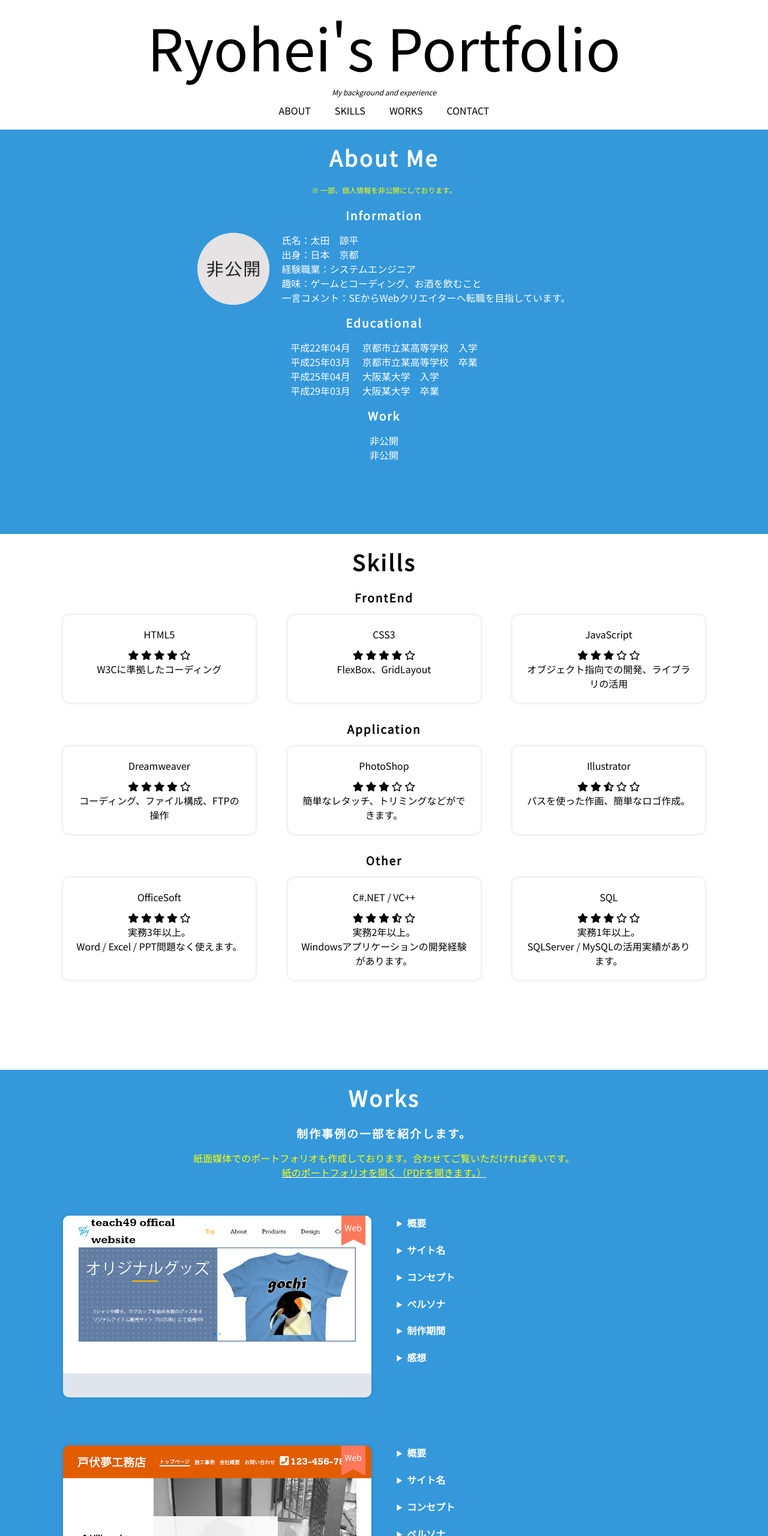
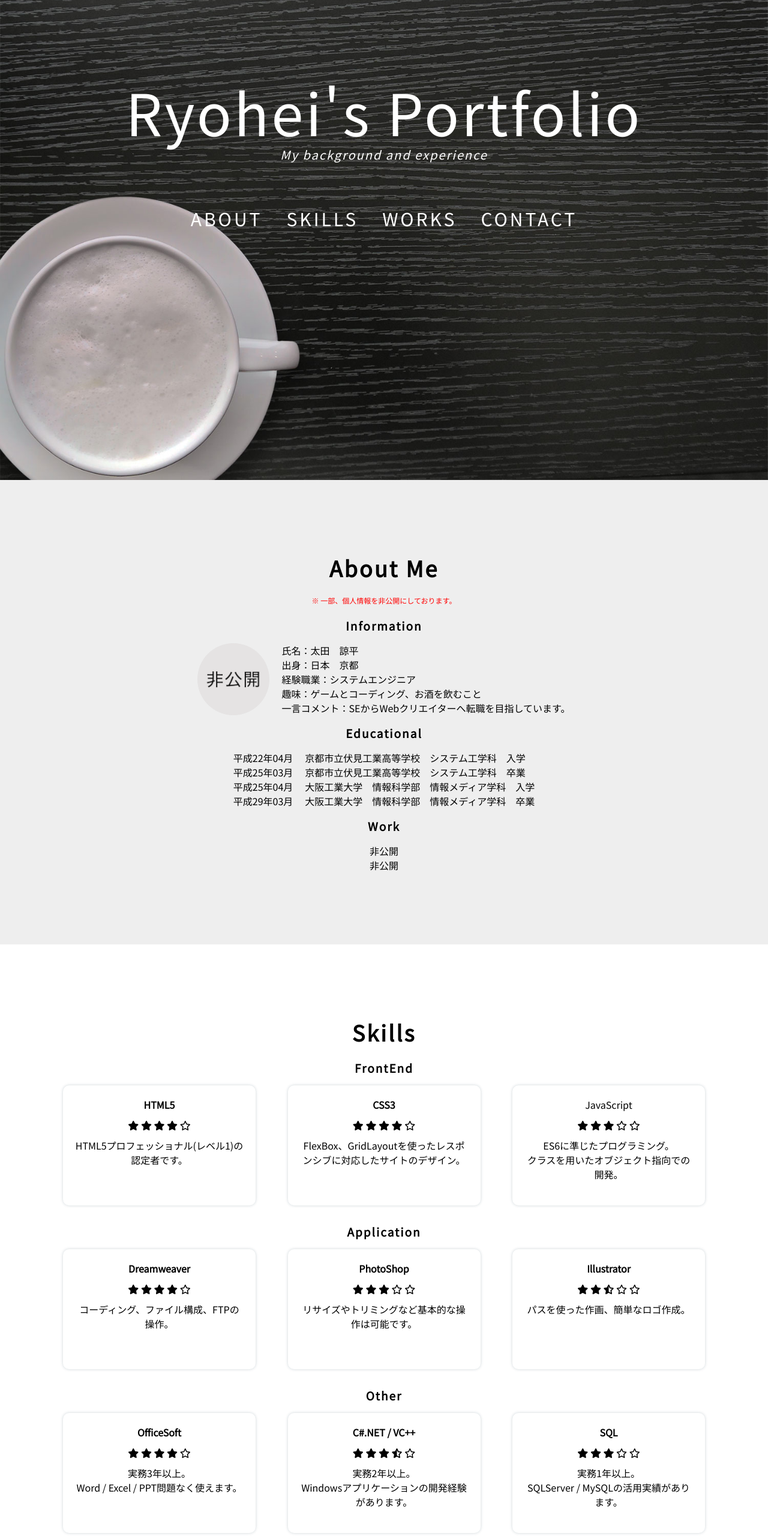
Before and after one commit to 4NAN10/ryohei-s-portfolio, a plain HTML site: page index.html in a window 1280 px wide. Shown: the top 2560 px of the page at 60% size. Drawn offline with Linux system fonts and the light colour scheme; a web font is replaced by a local one.

Commit message:
以下の修正 ・ヒーロー画像を追加。 ・セクション毎の上下の余白を調整。

```diff
--- a/css/style.css
+++ b/css/style.css
@@ -7,99 +7,179 @@ Stylesheet: ベーススタイル
 * {
   margin: 0;
   padding: 0;
-  box-sizing: border-box; }
+  -webkit-box-sizing: border-box;
+          box-sizing: border-box;
+}
 
 html {
-  scroll-behavior: smooth; }
+  scroll-behavior: smooth;
+  height: 100%;
+}
 
 body {
-  font-family: 'Kameron', 'Noto Sans JP', sans-serif; }
+  font-family: 'Kameron', 'Noto Sans JP', sans-serif;
+  height: 100%;
+}
 
 img {
   max-width: 100%;
-  vertical-align: bottom; }
+  vertical-align: bottom;
+}
 
 .font-sm, body, .skills__comment, .works dd {
-  font-size: 16px; }
+  font-size: 16px;
+}
 
 .font-md, .sub-title {
-  font-size: 19px; }
+  font-size: 19px;
+}
 
 .font-lr {
-  font-size: 23px; }
+  font-size: 23px;
+}
 
 .font-lg, .main-title {
-  font-size: 36px; }
+  font-size: 36px;
+}
 
 .mb-lg {
-  margin-bottom: 150px !important; }
+  margin-bottom: 150px !important;
+}
 
 .mb-sm, .sub-title {
-  margin-bottom: 16px !important; }
+  margin-bottom: 16px !important;
+}
 
 .pb-sm {
-  padding-bottom: 16px !important; }
+  padding-bottom: 16px !important;
+}
+
+.pt-lg {
+  padding-top: 120px !important;
+}
 
 .pb-lg {
-  padding-bottom: 120px !important; }
+  padding-bottom: 120px !important;
+}
 
 .content-width {
   width: 90%;
   margin: 0 auto;
-  max-width: 1070px; }
+  max-width: 1070px;
+}
 
 nav a {
   color: #000000;
   text-decoration: none !important;
-  text-transform: uppercase; }
+  text-transform: uppercase;
+}
 
 .header {
-  padding: 20px 0; }
+  background-image: url(../img/hero.jpg);
+  background-position: left bottom;
+  background-size: cover;
+  height: 100%;
+}
+
+.header__inner {
+  display: -webkit-box;
+  display: -ms-flexbox;
+  display: flex;
+  -webkit-box-orient: vertical;
+  -webkit-box-direction: normal;
+      -ms-flex-direction: column;
+          flex-direction: column;
+  padding-top: 10%;
+}
+
 .header__nav ul {
-    margin-top: 10px; }
+  margin-top: 10px;
+}
+
 .header__nav ul li {
-      margin: 0 20px; }
+  margin: 0 20px;
+  color: #ffffff;
+  font-size: 30px;
+  letter-spacing: 4px;
+}
+
 .header h1 {
   text-align: center;
   font-size: 96px;
   font-weight: 400;
   line-height: 1.2;
-    margin: 0 auto 10px; }
+  letter-spacing: 4px;
+  margin: 0 auto;
+  color: #ffffff;
+}
+
 .header__sub {
   text-align: center;
-    font-size: 12px;
+  font-size: 20px;
   font-style: italic;
   font-weight: 400;
-    margin: 10px auto;
-    text-align: center; }
+  letter-spacing: 2px;
+  margin-right: auto;
+  margin-bottom: 60px;
+  margin-left: auto;
+  text-align: center;
+  color: #ffffff;
+}
+
 .header__ul {
+  display: -webkit-box;
+  display: -ms-flexbox;
   display: flex;
-    justify-content: center; }
+  -webkit-box-pack: center;
+      -ms-flex-pack: center;
+          justify-content: center;
+}
+
 .header li {
-    list-style-type: none; }
+  list-style-type: none;
+}
 
 .mobile-header {
-  display: none; }
+  display: none;
+}
+
 .mobile-header a {
   color: #000000;
   text-decoration: none !important;
-    text-transform: uppercase; }
+  text-transform: uppercase;
+}
+
 .mobile-header ul {
+  display: -webkit-box;
+  display: -ms-flexbox;
   display: flex;
+  -webkit-box-pack: center;
+      -ms-flex-pack: center;
           justify-content: center;
-    list-style: none; }
+  list-style: none;
+}
+
 .mobile-header li {
-    margin: 0 10px; }
+  margin: 0 10px;
+}
+
 .mobile-header.triggered {
+  display: -webkit-box;
+  display: -ms-flexbox;
   display: flex;
+  -ms-flex-pack: distribute;
       justify-content: space-around;
+  -webkit-box-align: center;
+      -ms-flex-align: center;
           align-items: center;
   position: fixed;
   top: 0;
   width: 100%;
   height: 50px;
   background-color: rgba(255, 255, 255, 0.9);
-    box-shadow: 10px 0 25px -10px rgba(0, 0, 0, 0.5); }
+  -webkit-box-shadow: 10px 0 25px -10px rgba(0, 0, 0, 0.5);
+          box-shadow: 10px 0 25px -10px rgba(0, 0, 0, 0.5);
+}
 
 .main-title {
   font-weight: 600;
@@ -107,84 +187,142 @@ nav a {
   margin-bottom: 0;
   display: block;
   text-align: center;
-  padding: 20px 0; }
+  padding-top: 0;
+  padding-bottom: 20px;
+}
 
 .sub-title {
   letter-spacing: 2px;
-  text-align: center; }
+  text-align: center;
+}
 
 .wrapper:nth-last-child(even) {
-  background-color: #3498db;
-  color: #ffffff; }
+  background-color: #EEEEEE;
+  color: #000000;
+}
 
 .about__info {
+  display: -webkit-box;
+  display: -ms-flexbox;
   display: flex;
+  -webkit-box-pack: center;
+      -ms-flex-pack: center;
           justify-content: center;
-  align-items: center; }
+  -webkit-box-align: center;
+      -ms-flex-align: center;
+          align-items: center;
+}
 
 .about__educational, .about__work {
   max-width: 100%;
   margin: 0 auto;
-  text-align: center; }
+  text-align: center;
+}
 
 .about__ul {
   display: inline-block;
   text-align: left;
-  list-style: none; }
+  list-style: none;
+}
 
 .about__img {
   border-radius: 50%;
   background-color: #e6e6e6;
   margin-right: 20px;
   overflow: hidden;
-  width: 120px; }
+  width: 120px;
+}
+
 .about__img > img {
+  -o-object-fit: cover;
      object-fit: cover;
   width: 100%;
-    height: 100%; }
+  height: 100%;
+}
 
 .datetime {
-  margin-right: 20px; }
+  margin-right: 20px;
+}
 
 .skills__inner {
+  display: -webkit-box;
+  display: -ms-flexbox;
   display: flex;
+  -webkit-box-orient: horizontal;
+  -webkit-box-direction: normal;
+      -ms-flex-direction: row;
           flex-direction: row;
-  flex-wrap: wrap;
-  justify-content: space-between; }
+  -ms-flex-wrap: nowrap;
+      flex-wrap: nowrap;
+  -webkit-box-pack: justify;
+      -ms-flex-pack: justify;
+          justify-content: space-between;
+}
 
 .skills__item {
   text-align: center;
   border-radius: 10px;
+  -webkit-box-shadow: 0 0 5px rgba(17, 51, 72, 0.2);
           box-shadow: 0 0 5px rgba(17, 51, 72, 0.2);
   padding: 20px;
   margin: 0 30px 30px 0;
-  flex-basis: 30%; }
+  -ms-flex-preferred-size: 30%;
+      flex-basis: 30%;
+  height: 200px;
+}
+
 .skills__item:last-child {
-    margin-right: 0; }
+  margin-right: 0;
+}
 
-.skills__title {
-  margin-bottom: 10px; }
+.skills__title, .skills__level {
+  margin-bottom: 10px;
+}
+
+.last-row-item {
+  margin-bottom: 0;
+}
 
 .works__item {
+  display: -webkit-box;
+  display: -ms-flexbox;
   display: flex;
+  -webkit-box-orient: horizontal;
+  -webkit-box-direction: normal;
+      -ms-flex-direction: row;
           flex-direction: row;
+  -ms-flex-wrap: wrap;
       flex-wrap: wrap;
+  -webkit-box-align: start;
+      -ms-flex-align: start;
           align-items: flex-start;
+  -webkit-box-pack: justify;
+      -ms-flex-pack: justify;
           justify-content: space-between;
-  padding: 40px 0; }
+  padding: 40px 0;
+}
+
 .works__item:last-child {
-    padding-bottom: 0; }
+  padding-bottom: 0;
+}
 
 .works__img {
+  -ms-flex-preferred-size: 48%;
       flex-basis: 48%;
   border-radius: 10px;
+  -webkit-box-shadow: 0 0 5px rgba(17, 51, 72, 0.2);
           box-shadow: 0 0 5px rgba(17, 51, 72, 0.2);
   overflow: hidden;
-  position: relative; }
+  position: relative;
+}
+
 .works__img img {
+  -o-object-fit: cover;
      object-fit: cover;
   width: 100%;
-    height: 100%; }
+  height: 100%;
+}
+
 .works__img-ribbon {
   display: inline-block;
   position: absolute;
@@ -197,7 +335,9 @@ nav a {
   text-align: center;
   font-size: 14px;
   color: white;
-    background: #ff785b; }
+  background: #ff785b;
+}
+
 .works__img-ribbon::after {
   content: '';
   position: absolute;
@@ -207,60 +347,98 @@ nav a {
   width: 0;
   border-left: 20px solid #ff785b;
   border-right: 20px solid #ff785b;
-      border-bottom: 10px solid transparent; }
+  border-bottom: 10px solid transparent;
+}
 
 .works__description {
-  flex-basis: 48%; }
+  -ms-flex-preferred-size: 48%;
+      flex-basis: 48%;
+}
+
 .works__description details {
-    margin-bottom: 1.3rem; }
+  margin-bottom: 1.3rem;
+}
+
 .works__description details:last-child {
-      margin-bottom: 0; }
+  margin-bottom: 0;
+}
+
 .works__description details summary {
-    font-weight: bold; }
+  font-weight: bold;
+}
+
 .works__description details summary:focus {
-    outline: none; }
+  outline: none;
+}
 
 .works a {
   color: #ffffff;
-  text-decoration: none !important; }
+  text-decoration: none !important;
+}
 
 .ai {
   width: 100%;
-  height: 100%; }
+  height: 100%;
+}
 
 .logo-link {
-  color: yellow !important; }
+  color: yellow !important;
+}
 
 .contact__inner {
   max-width: 100%;
   margin: 0 auto;
-  text-align: center; }
+  text-align: center;
+}
+
 .contact__inner ul {
   display: inline-block;
   text-align: left;
-    list-style: none; }
+  list-style: none;
+}
+
 .contact__inner li {
-    margin-bottom: 10px; }
+  margin-bottom: 10px;
+}
+
 .contact__inner li > span {
-      font-size: 12px; }
+  font-size: 12px;
+}
+
 .contact__inner li:last-child {
-      margin-bottom: 0; }
+  margin-bottom: 0;
+}
 
 .footer {
   padding: 30px 0;
-  border-top: 1px solid #e6e6e6; }
+  border-top: 1px solid #e6e6e6;
+}
+
 .footer__nav {
-    padding-bottom: 20px; }
+  padding-bottom: 20px;
+}
+
 .footer__ul {
+  display: -webkit-box;
+  display: -ms-flexbox;
   display: flex;
+  -webkit-box-pack: center;
+      -ms-flex-pack: center;
           justify-content: center;
+  -webkit-box-align: center;
+      -ms-flex-align: center;
           align-items: center;
   text-align: center;
-    list-style: none; }
+  list-style: none;
+}
+
 .footer__li {
-    margin: 0 10px; }
+  margin: 0 10px;
+}
+
 .footer__copyright {
-    text-align: center; }
+  text-align: center;
+}
 
 @media screen and (max-width: 960px) {
   /******************************************************************
@@ -269,21 +447,33 @@ Stylesheet: 960px以下のモニタで適用
 
 ******************************************************************/
   .font-sm, body, .skills__comment, .works dd {
-    font-size: 14px; }
+    font-size: 14px;
+  }
   .font-md, .sub-title {
-    font-size: 17px; }
+    font-size: 17px;
+  }
   .font-lr {
-    font-size: 17px; }
+    font-size: 17px;
+  }
   .font-lg, .main-title {
-    font-size: 25px; }
+    font-size: 25px;
+  }
   .mb-sm, .sub-title {
-    margin-bottom: 16px !important; }
+    margin-bottom: 16px !important;
+  }
   .mb-lg {
-    margin-bottom: 80px !important; }
+    margin-bottom: 80px !important;
+  }
   .pb-sm {
-    padding-bottom: 16px !important; }
+    padding-bottom: 16px !important;
+  }
+  .pt-lg {
+    padding-top: 80px !important;
+  }
   .pb-lg {
-    padding-bottom: 80px !important; } }
+    padding-bottom: 80px !important;
+  }
+}
 
 @media screen and (max-width: 600px) {
   /******************************************************************
@@ -291,16 +481,55 @@ Stylesheet: 960px以下のモニタで適用
 Stylesheet: 600px以下のタブレットやモニタで適用
 
 ******************************************************************/
+  .header {
+    background-position: 20%;
+  }
+  .header h1 {
+    font-size: 60px;
+  }
+  .header__sub {
+    font-size: 20px;
+    margin-bottom: 30px;
+  }
+  .header__nav ul {
+    -webkit-box-orient: vertical;
+    -webkit-box-direction: normal;
+        -ms-flex-direction: column;
+            flex-direction: column;
+    -webkit-box-align: center;
+        -ms-flex-align: center;
+            align-items: center;
+  }
+  .header__nav ul li {
+    font-size: 16px;
+  }
+  .header__nav ul a:not(:last-child) {
+    margin-bottom: 10px;
+  }
   .about__info {
-    flex-direction: column; }
+    -webkit-box-orient: vertical;
+    -webkit-box-direction: normal;
+        -ms-flex-direction: column;
+            flex-direction: column;
+  }
   .skills__inner {
-    flex-direction: column; }
+    -webkit-box-orient: vertical;
+    -webkit-box-direction: normal;
+        -ms-flex-direction: column;
+            flex-direction: column;
+  }
   .skills__item {
-    margin-right: 0; }
+    margin-right: 0;
+  }
   .works__item {
+    -webkit-box-orient: vertical;
+    -webkit-box-direction: normal;
+        -ms-flex-direction: column;
             flex-direction: column;
-    padding: 20px 0; }
+    padding: 20px 0;
+  }
   .works__img {
-    margin-bottom: 16px !important; } }
-
+    margin-bottom: 16px !important;
+  }
+}
 /*# sourceMappingURL=style.css.map */
--- a/index.html
+++ b/index.html
@@ -13,7 +13,8 @@
 </head>
 
 <body>
-  <header class="header content-width">
+  <header class="header">
+    <div class="header__inner">
       <h1>Ryohei's Portfolio</h1>
       <p class="header__sub">My background and experience</p>
       <nav class="header__nav">
@@ -32,6 +33,7 @@
           </a>
         </ul>
       </nav>
+    </div>
   </header>
   <div class="nav-trigger"></div>
   <div class="mobile-header">
@@ -58,9 +60,9 @@
   <div class="content">
     <article>
       <div class="wrapper">
-        <section id="about-page" class="about content-width pb-lg">
+        <section id="about-page" class="about content-width pt-lg pb-lg">
           <h2 class="main-title">About Me</h2>
-          <p style="text-align: center; font-size: 12px; margin-bottom: 20px; color: yellow;">※ 一部、個人情報を非公開にしております。</p>
+          <p style="text-align: center; font-size: 12px; margin-bottom: 20px; color: red;">※ 一部、個人情報を非公開にしております。</p>
           <h3 class="sub-title">Information</h3>
           <div class="about__inner">
             <div class="about__info mb-sm">
@@ -79,13 +81,13 @@
             <div class="about__educational mb-sm">
               <ul class="about__ul">
                 <li>
-                  <span class="datetime">平成22年04月</span>京都市立某高等学校　入学</li>
+                  <span class="datetime">平成22年04月</span>京都市立伏見工業高等学校　システム工学科　入学</li>
                 <li>
-                  <span class="datetime">平成25年03月</span>京都市立某高等学校　卒業</li>
+                  <span class="datetime">平成25年03月</span>京都市立伏見工業高等学校　システム工学科　卒業</li>
                 <li>
-                  <span class="datetime">平成25年04月</span>大阪某大学　入学</li>
+                  <span class="datetime">平成25年04月</span>大阪工業大学　情報科学部　情報メディア学科　入学</li>
                 <li>
-                  <span class="datetime">平成29年03月</span>大阪某大学　卒業</li>
+                  <span class="datetime">平成29年03月</span>大阪工業大学　情報科学部　情報メディア学科　卒業</li>
               </ul>
             </div>
             <h3 class="sub-title">Work</h3>
@@ -102,13 +104,13 @@
       </div>
       <!-- ./wrapper -->
       <div class="wrapper">
-        <section id="skills-page" class="skills content-width pb-lg">
+        <section id="skills-page" class="skills content-width pt-lg pb-lg">
           <h2 class="main-title">Skills</h2>
           <div class="skills__front-end">
             <h3 class="sub-title">FrontEnd</h3>
             <div class="skills__inner">
               <div class="skills__item">
-                <p class="skills__title">HTML5</p>
+                <h4 class="skills__title">HTML5</h4>
                 <div class="skills__level">
                   <i class="fas fa-star"></i>
                   <i class="fas fa-star"></i>
@@ -116,11 +118,12 @@
                   <i class="fas fa-star"></i>
                   <i class="far fa-star"></i>
                 </div>
-                <p class="skills__comment">W3Cに準拠したコーディング</p>
+                <p class="skills__comment">HTML5プロフェッショナル(レベル1)の認定者です。
+                </p>
               </div>
               <!-- ./skills__item -->
               <div class="skills__item">
-                <p class="skills__title">CSS3</p>
+                <h4 class="skills__title">CSS3</h4>
                 <div class="skills__level">
                   <i class="fas fa-star"></i>
                   <i class="fas fa-star"></i>
@@ -128,7 +131,9 @@
                   <i class="fas fa-star"></i>
                   <i class="far fa-star"></i>
                 </div>
-                <p class="skills__comment">FlexBox、GridLayout</p>
+                <p class="skills__comment">
+                  FlexBox、GridLayoutを使ったレスポンシブに対応したサイトのデザイン。
+                </p>
               </div>
               <!-- ./skills__item -->
               <div class="skills__item">
@@ -140,7 +145,10 @@
                   <i class="far fa-star"></i>
                   <i class="far fa-star"></i>
                 </div>
-                <p class="skills__comment">オブジェクト指向での開発、ライブラリの活用</p>
+                <p class="skills__comment">
+                  ES6に準じたプログラミング。<br>
+                  クラスを用いたオブジェクト指向での開発。
+                </p>
               </div>
               <!-- ./skills__item -->
             </div>
@@ -151,7 +159,7 @@
             <h3 class="sub-title">Application</h3>
             <div class="skills__inner">
               <div class="skills__item">
-                <div class="skills__title">Dreamweaver</div>
+                <h4 class="skills__title">Dreamweaver</h4>
                 <div class="skills__level">
                   <i class="fas fa-star"></i>
                   <i class="fas fa-star"></i>
@@ -159,11 +167,12 @@
                   <i class="fas fa-star"></i>
                   <i class="far fa-star"></i>
                 </div>
-                <p class="skills__comment">コーディング、ファイル構成、FTPの操作</p>
+                <p class="skills__comment">コーディング、ファイル構成、FTPの操作。
+                </p>
               </div>
               <!-- /.skills__item -->
               <div class="skills__item">
-                <div class="skills__title">PhotoShop</div>
+                <h4 class="skills__title">PhotoShop</h4>
                 <div class="skills__level">
                   <i class="fas fa-star"></i>
                   <i class="fas fa-star"></i>
@@ -171,11 +180,13 @@
                   <i class="far fa-star"></i>
                   <i class="far fa-star"></i>
                 </div>
-                <p class="skills__comment">簡単なレタッチ、トリミングなどができます。</p>
+                <p class="skills__comment">
+                  リサイズやトリミングなど基本的な操作は可能です。
+                </p>
               </div>
               <!-- /.skills__item -->
               <div class="skills__item">
-                <div class="skills__title">Illustrator</div>
+                <h4 class="skills__title">Illustrator</h4>
                 <div class="skills__level">
                   <i class="fas fa-star"></i>
                   <i class="fas fa-star"></i>
@@ -193,8 +204,8 @@
           <div class="skills__Other">
             <h3 class="sub-title">Other</h3>
             <div class="skills__inner">
-              <div class="skills__item">
-                <div class="skills__title">OfficeSoft</div>
+              <div class="skills__item last-row-item">
+                <h4 class="skills__title">OfficeSoft</h4>
                 <div class="skills__level">
                   <i class="fas fa-star"></i>
                   <i class="fas fa-star"></i>
@@ -206,8 +217,8 @@
                   <br>Word / Excel / PPT問題なく使えます。</p>
               </div>
               <!-- /.skills__item -->
-              <div class="skills__item">
-                <div class="skills__title">C#.NET / VC++</div>
+              <div class="skills__item last-row-item">
+                <h4 class="skills__title">C#.NET / VC++</h4>
                 <div class="skills__level">
                   <i class="fas fa-star"></i>
                   <i class="fas fa-star"></i>
@@ -219,8 +230,8 @@
                   <br>Windowsアプリケーションの開発経験があります。</p>
               </div>
               <!-- /.skills__item -->
-              <div class="skills__item">
-                <div class="skills__title">SQL</div>
+              <div class="skills__item last-row-item">
+                <h4 class="skills__title">SQL</h4>
                 <div class="skills__level">
                   <i class="fas fa-star"></i>
                   <i class="fas fa-star"></i>
@@ -240,12 +251,12 @@
       </div>
       <!-- /.wrapper -->
       <div class="wrapper">
-        <section id="works-page" class="works content-width pb-lg">
+        <section id="works-page" class="works content-width pt-lg pb-lg">
           <h2 class="main-title">Works</h2>
           <h3 class="sub-title">制作事例の一部を紹介します。</h3>
-          <p style="text-align: center; color: yellow;">紙面媒体でのポートフォリオも作成しております。合わせてご覧いただければ幸いです。</p>
+          <p style="text-align: center;">紙面媒体でのポートフォリオも作成しております。合わせてご覧いただければ幸いです。</p>
           <a href="./pdf/portfolio.pdf" target="_blank" style="text-decoration: underline !important;">
-            <p style="text-align: center; margin-bottom: 20px; color: yellow;">紙のポートフォリオを開く（PDFを開きます。）</p>
+            <p style="text-align: center; margin-bottom: 20px; color: red;">紙のポートフォリオを開く（PDFを開きます。）</p>
           </a>
           <div class="works__inner">
             <div class="works__item">
@@ -437,7 +448,7 @@
       </div>
       <!-- /.wrapper -->
       <div class="wrapper">
-        <section id="contact-page" class="contact content-width pb-lg">
+        <section id="contact-page" class="contact content-width pt-lg pb-lg">
           <h2 class="main-title">Contact</h2>
           <h3 class="sub-title">ご連絡は以下より、お願いいたします。</h3>
           <div class="contact__inner">
```
Also changed, not shown: img/Screen Shot 2020-08-20 at 15.52.57.png (renamed from img/teach49_website.png), img/hero.jpg (added), 1 other file. Lines whose indentation alone changed are shown as unchanged.
